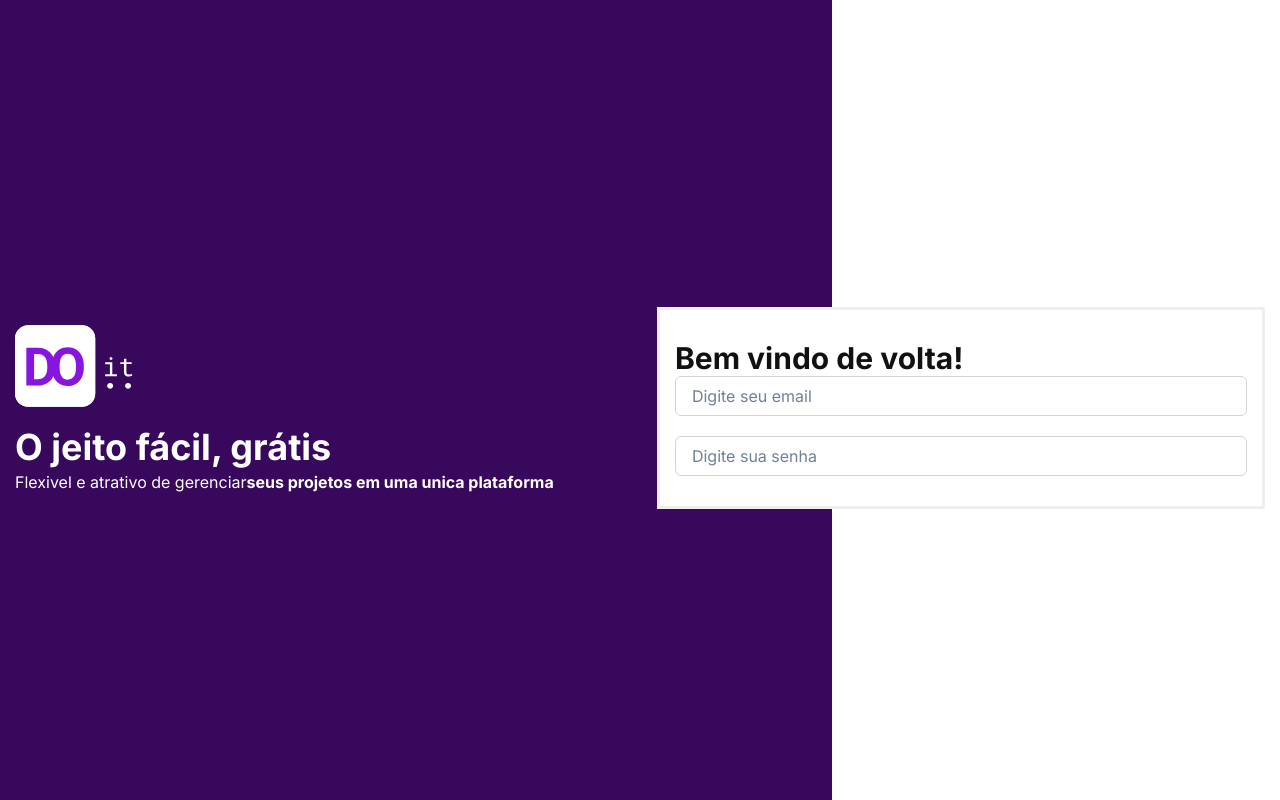
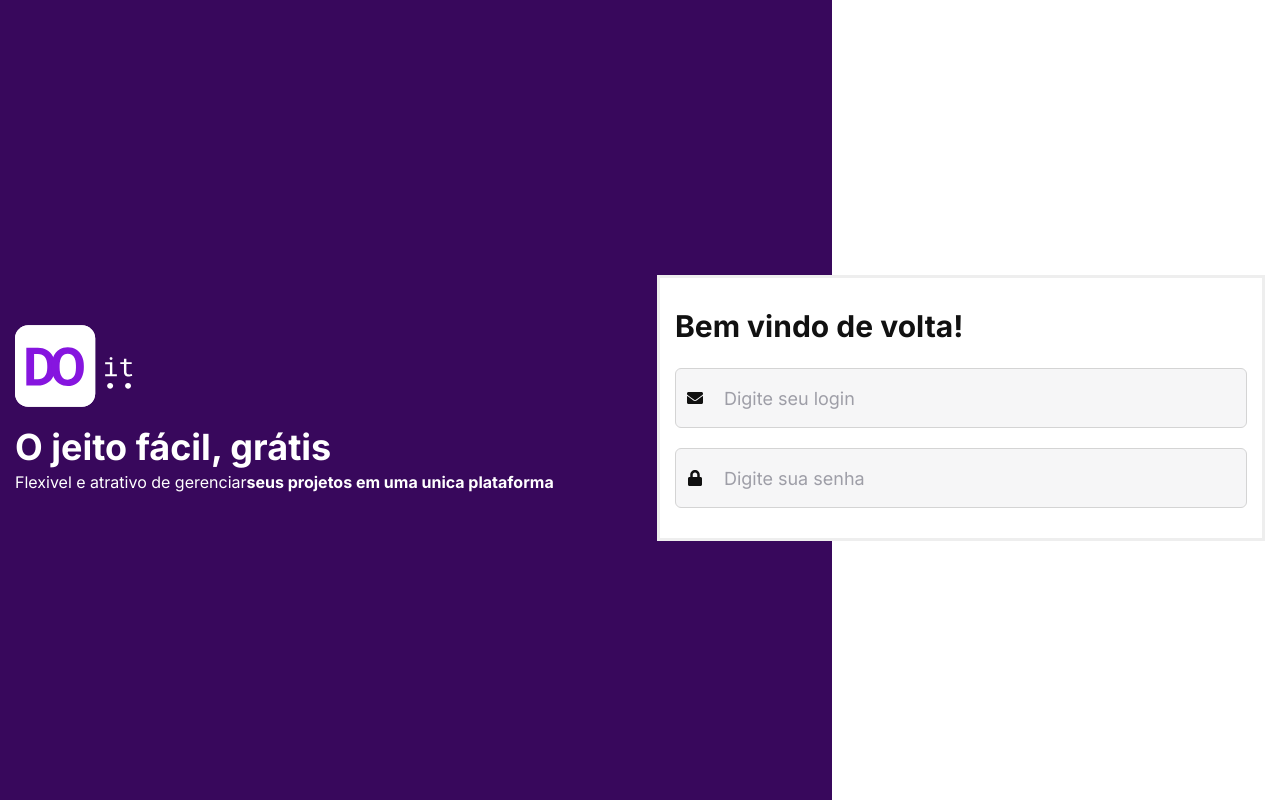
Before and after one commit to gbenjaminsc/do-it, a React (Create React App) app: page / in a window 1280 px wide. Built offline with nearby package versions, Linux system fonts and the light colour scheme.

Commit message:
build: all details for input component

```diff
--- a/src/components/form/input.tsx
+++ b/src/components/form/input.tsx
@@ -7,20 +7,48 @@
   InputLeftElement,
   InputGroup,
 } from "@chakra-ui/react";
-import { useState, useEffect, useCallback, useRef } from "react";
+
 import { FaExclamation } from "react-icons/fa";
 
-export const Input = () => {
+import { useState, useEffect, useCallback, useRef } from "react";
+import { IconType } from "react-icons";
+import { FieldError } from "react-hook-form";
+
+interface InputProps extends ChakraInputProps {
+  name: string;
+  label?: string;
+  error?: FieldError | null;
+  icon?: IconType;
+}
+
+export const Input = ({
+  name,
+  error = null,
+  icon: Icon,
+  label,
+  ...rest
+}: InputProps) => {
   return (
     <FormControl>
-      <FormLabel>Label</FormLabel>
+      {!!label && <FormLabel>{label}</FormLabel>}
       <InputGroup flexDirection="column">
-        <InputLeftElement mt="2.5">
-          <FaExclamation />
-        </InputLeftElement>
-        <ChakraInput placeholder="Email" />
+        {Icon && (
+          <InputLeftElement mt="2.5">
+            <Icon />
+          </InputLeftElement>
+        )}
+        <ChakraInput
+          name={name}
+          bg="gray.50"
+          variant="outline"
+          _hover={{ bgColor: "gray.100" }}
+          _placeholder={{ color: "gray.300" }}
+          size="lg"
+          h="60px"
+          {...rest}
+        />
 
-        <FormErrorMessage>Erro</FormErrorMessage>
+        {!!error && <FormErrorMessage>{error.message}</FormErrorMessage>}
       </InputGroup>
     </FormControl>
   );
--- a/src/pages/login/index.tsx
+++ b/src/pages/login/index.tsx
@@ -1,15 +1,17 @@
-import {
-  Flex,
-  Grid,
-  Heading,
-  Image,
-  Input,
-  Text,
-  VStack,
-} from "@chakra-ui/react";
+import { Flex, Grid, Heading, Image, Text, VStack } from "@chakra-ui/react";
 import LogoSecondary from "../../assets/main-logo.svg";
+import { Input } from "../../components/form/input";
+import { useForm } from "react-hook-form";
+import { FaEnvelope, FaLock } from "react-icons/fa";
 
-export const Login = () => (
+export const Login = () => {
+  const {
+    formState: { errors },
+    register,
+    handleSubmit,
+  } = useForm();
+
+  return (
     <Flex
       padding="10px 15px"
       alignItems="center"
@@ -42,11 +44,16 @@
           color="gray.900"
         >
           <Heading size="lg">Bem vindo de volta!</Heading>
-        <VStack spacing="5">
-          <Input placeholder="Digite seu email" />
-          <Input placeholder="Digite sua senha" />
+          <VStack mt="6" spacing="5">
+            <Input
+              placeholder="Digite seu login"
+              icon={FaEnvelope}
+              name="email"
+            />
+            <Input placeholder="Digite sua senha" icon={FaLock} {...register("password")} />
           </VStack>
         </Grid>
       </Flex>
     </Flex>
   );
+};
```
Lines whose indentation alone changed are shown as unchanged.
